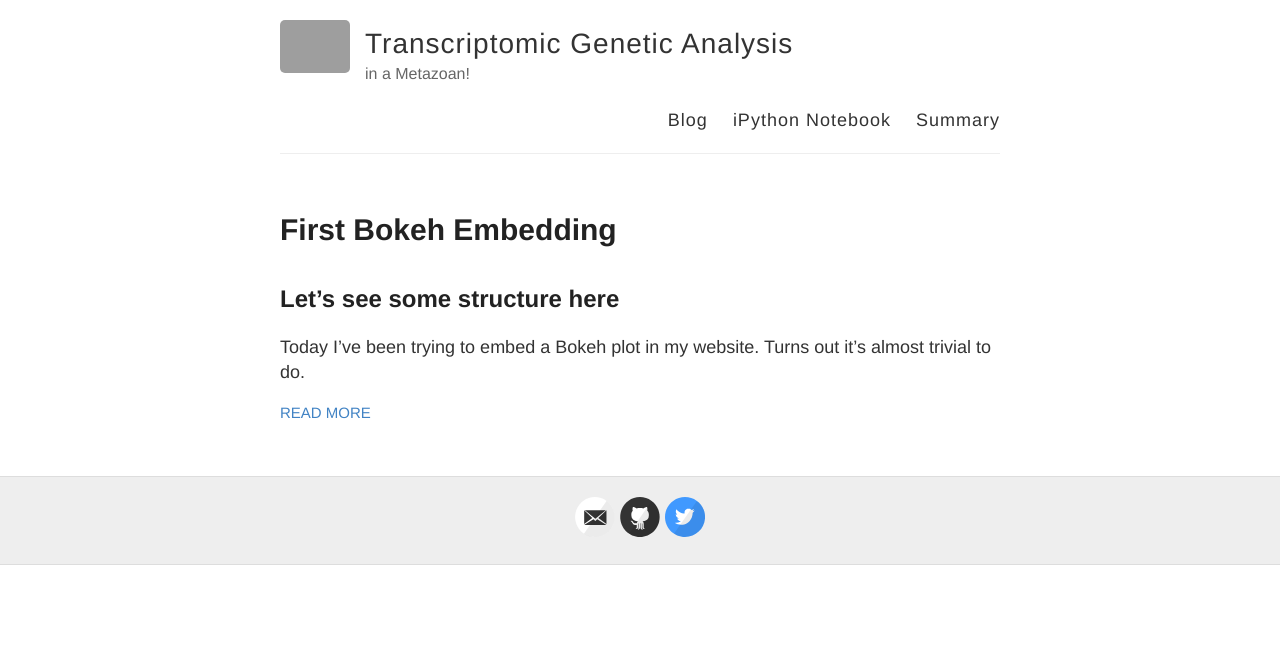
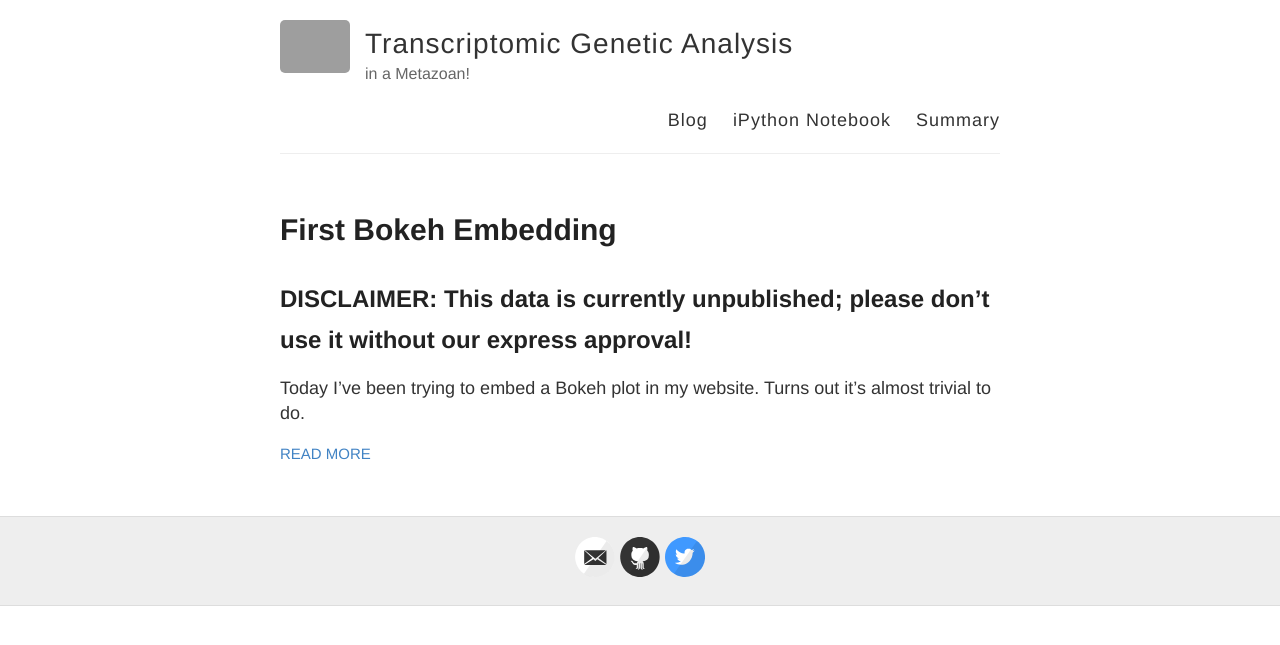
Before and after one commit to WormLabCaltech/mprsq, a Jekyll site: the page built from docs/index.html, in a window 1280 px wide. Shown: the top 645 px of the page. Built offline with Jekyll 4.4.1, drawn with Linux system fonts in a browser that asks for light colours; grey boxes are pictures that could not be loaded.

Commit message:
added disclaimer to website
about unpublished data

```diff
--- a/docs/_posts/2016-8-23-trial.md
+++ b/docs/_posts/2016-8-23-trial.md
@@ -3,7 +3,7 @@ layout: post
 title: First Bokeh Embedding
 ---
 
-Let's see some structure here
+DISCLAIMER: This data is currently unpublished; please don't use it without our express approval!
 -----------------------------
 Today I've been trying to embed a Bokeh plot in my website. Turns out it's almost trivial to do.
 
```
Also changed, not shown: 3 other files.
